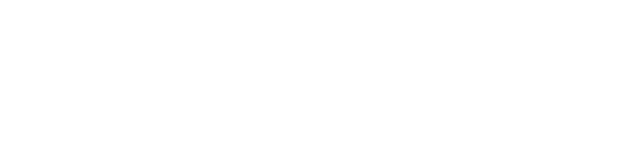
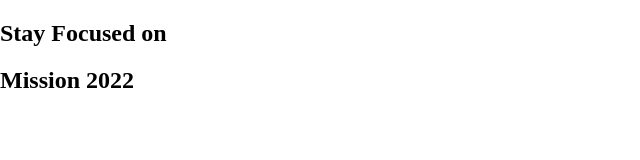
Before and after one commit to Imammahdi170625/personal-portfolio, a plain HTML site: page index.html in a window 1280 px wide. Shown: the whole page, without its empty margins (0-640 px from the left). Drawn offline with Linux system fonts and the light colour scheme.

Commit message:
style.css added

```diff
--- a/index.html
+++ b/index.html
@@ -5,8 +5,19 @@
     <meta http-equiv="X-UA-Compatible" content="IE=edge">
     <meta name="viewport" content="width=device-width, initial-scale=1.0">
     <title>Portfolio</title>
+    <link rel="stylesheet" href="style.css">
 </head>
 <body>
+    <section>
+        <div class="half-width">
+            <div>
+                <h1>Stay Focused on</h1>
+                <h1>Mission 2022</h1>
+            </div>
+        </div>
+        <div class="half-width">
 
+        </div>
+    </section>
 </body>
 </html>
--- /dev/null
+++ b/style.css
@@ -0,0 +1,4 @@
+body{
+    margin: 0;
+
+}
```
